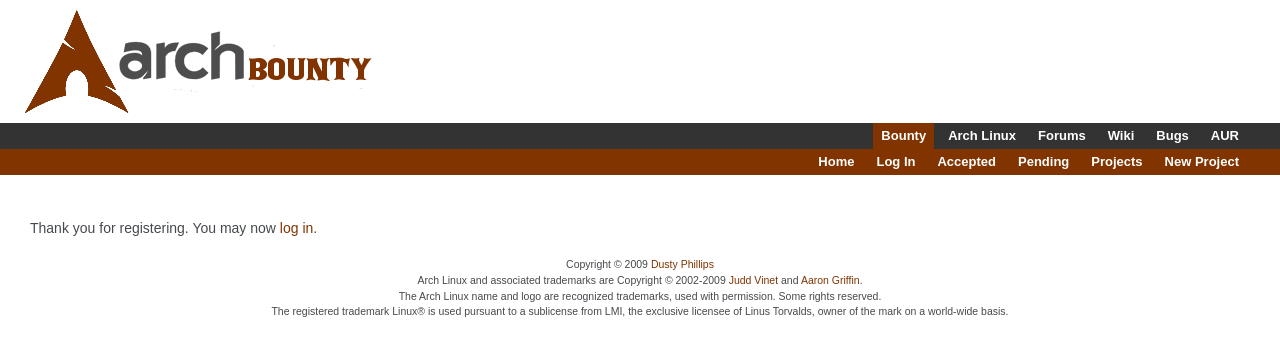
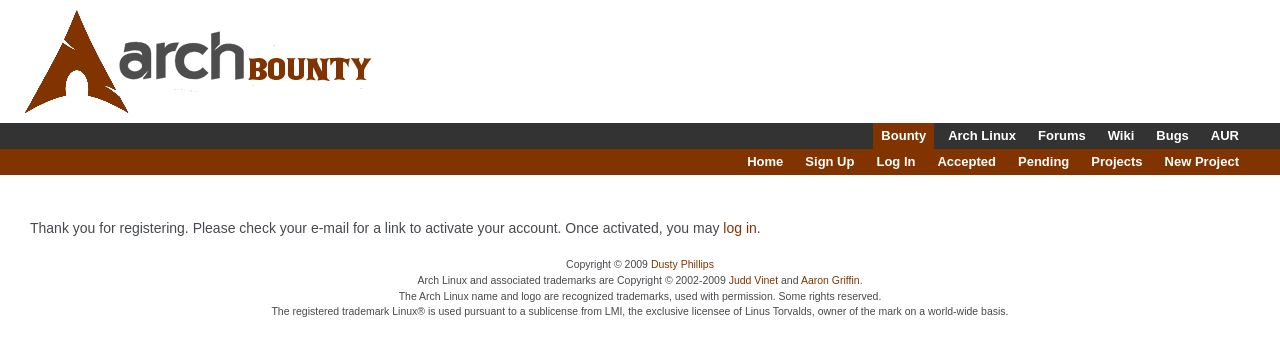
Before and after one commit to dusty-phillips/archbounty, a Django app: template templates/registration/registration_complete.html in a window 1280 px wide. Shown: the top 356 px of the page. Run offline with Django 3.2, Linux system fonts and the light colour scheme; the template is opened without the code that fills it, so the values that code supplies are empty.

Commit message:
Improve registration process.

```diff
--- a/templates/base.html
+++ b/templates/base.html
@@ -38,8 +38,9 @@
                             {{user.username}}</a></li>
                         {% else %}
                         <li><a href="/accounts/login/">Log In</a></li>
+                        <li><a href="/accounts/register/">Sign Up</a></li>
+                        {% endif %}
                         <li><a href="/">Home</a></li>
-                        {% endif %}
                     </ul>
             </div>
             <div id="ads">
--- a/templates/registration/registration_complete.html
+++ b/templates/registration/registration_complete.html
@@ -1,6 +1,6 @@
 {% extends 'base.html' %}
 
 {% block content %}
-Thank you for registering.  You may now
+Thank you for registering.  Please check your e-mail for a link to activate your account. Once activated, you may
                 <a href="/accounts/login/" class="login">log in</a>.
 {% endblock %}
```
